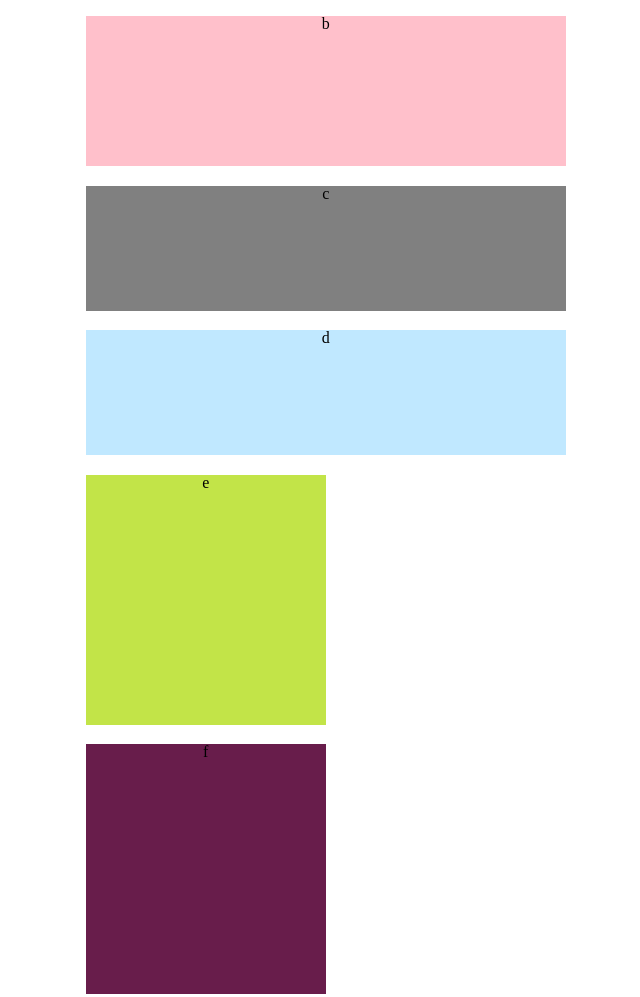
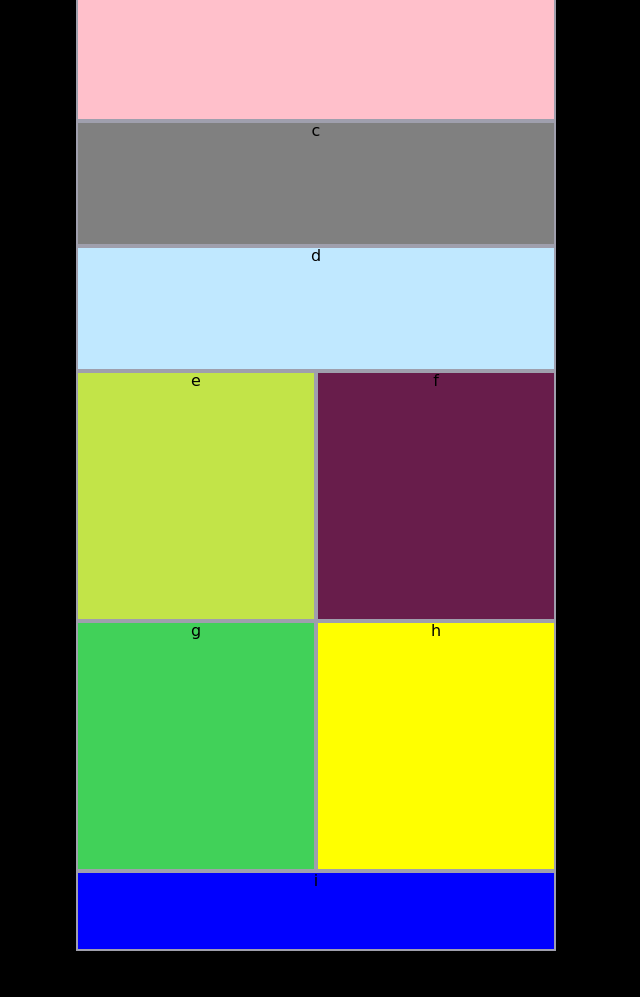
Before and after one commit to malemu17/lab-01, a plain HTML site: page index.html in a window 1280 px wide. Shown: the part 104-1101 px from the top of the page, without its empty margins (324-964 px from the left). After the commit the page ends 1055 px from the top, so only its background shows below. Drawn offline with Linux system fonts and the light colour scheme.

Commit message:
first-mob

```diff
--- a/base.css
+++ b/base.css
@@ -0,0 +1,21 @@
+
+*{
+    box-sizing: border-box;
+}
+
+body {
+    background:black;
+
+        font-family: 'Berkshire Swash', cursive;
+        width:480px;
+        margin: 0px auto;
+        text-align: center;
+
+
+}
+
+div {
+    border: solid 2px rgb(159, 159, 173);
+    text-align: center;
+    float:left ;
+}
--- a/index.html
+++ b/index.html
@@ -6,12 +6,14 @@
     <meta http-equiv="X-UA-Compatible" content="ie=edge">
     <title>Document</title>
     <link rel="stylesheet" href="reset.css">
-    <link rel="stylesheet" href="style.css">
-    /*<link href="styles.css" rel="stylesheet" media="all and (max-width: 1024px)">*/
+
+    <link rel="stylesheet" href="base.css">
+    <link rel="stylesheet" href="layout.css">
+    <link rel="stylesheet" href="modules.css">
 
 </head>
 <body>
-        <div class="container">
+        <section class="container">
                 <div class="a">a</div>
                 <div class="b">b</div>
                 <div class="c">c</div>
@@ -21,7 +23,7 @@
                 <div class="g">g</div>
                 <div class="h">h</div>
                 <div class="i">i</div>
-        </div>
+        </section>
 
 
 </body>
--- a/layout.css
+++ b/layout.css
@@ -0,0 +1,66 @@
+
+.a {
+    background-color:green;
+
+    width:480px;
+    height:75px
+}
+
+.b {
+
+    width:480px;
+    height:150px;
+    background-color:pink;
+
+}
+
+.c {
+    width:480px;
+    height:125px;
+    background-color:gray;
+
+}
+
+.d {
+    width:480px;
+    height:125px;
+    background-color:rgb(192, 232, 255);
+
+}
+
+.e {
+
+    width:240px;
+    height:250px;
+    background-color:rgb(194, 228, 72);
+
+}
+.f {
+    width:240px;
+    height:250px;
+    background-color:rgb(104, 29, 75);
+
+}
+
+.g {
+
+
+    width:240px;
+    height:250px;
+    background-color:rgb(65, 209, 89);
+
+}
+.h {
+
+
+    width:240px;
+    height:250px;
+    background-color:yellow;
+
+}
+.i {
+    width:480px;
+    height:80px;
+    background-color:blue;
+
+}
--- a/style.css
+++ b/style.css
@@ -1,9 +1,4 @@
-.container {
 
-    width:480px;
-    margin: 0px auto;
-    text-align: center;
-}
 
 /*@media all and (max-width: 480px) {
     .a .b .c .d .e .f .g .h .i {
@@ -46,8 +41,7 @@
 }
 
 .e {
-    float:left;
-    clear:both;
+
     width:240px;
     height:250px;
     background-color:rgb(194, 228, 72);
@@ -56,23 +50,21 @@
 .f {
     width:240px;
     height:250px;
-    float:right;
-    clear:both;
     background-color:rgb(104, 29, 75);
     margin:2.03%;
 }
 
 .g {
-    float:left;
-    clear:both;
+
+
     width:240px;
     height:250px;
     background-color:rgb(65, 209, 89);
     margin:2.03%;
 }
 .h {
-    float:right;
-    clear:both;
+
+
     width:240px;
     height:250px;
     background-color:yellow;
```
